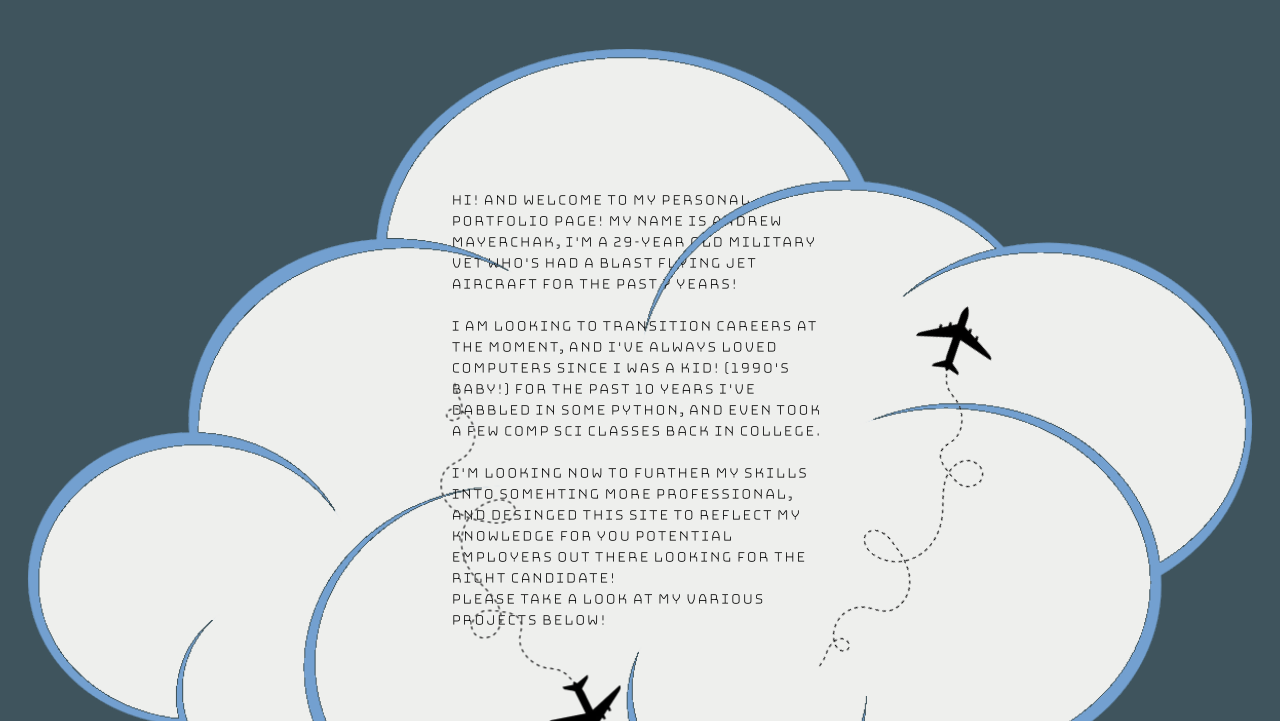
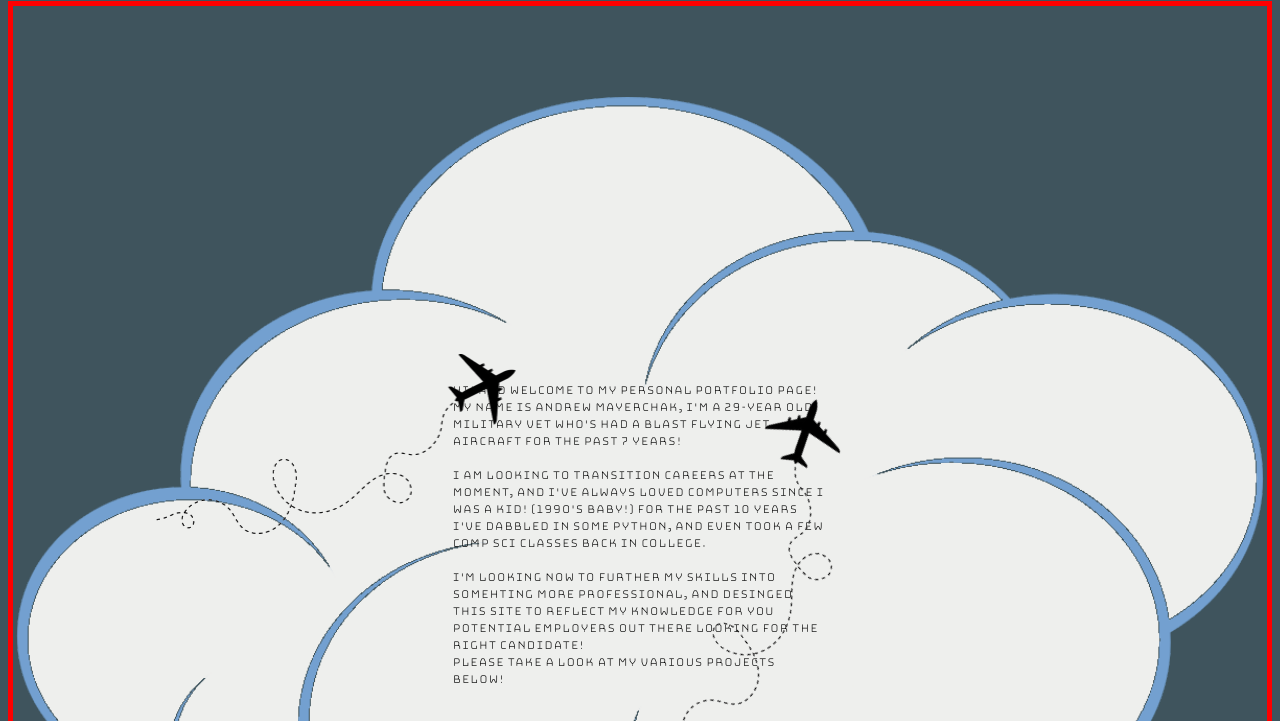
Before and after one commit to Drew2017/Drew2017.github.io, a plain HTML site: page index.html in a window 1280 px wide. Shown: the part 79-800 px from the top of the page. Drawn offline with Linux system fonts and the light colour scheme.

Commit message:
scaling fixed

```diff
--- a/index.css
+++ b/index.css
@@ -16,44 +16,29 @@ header h1{
     /* border: 5px solid yellow; */
 }
 
-#welcome{
+.image_container{
     position: relative;
     margin:0 auto;
-    /* border: 5px solid red; */
+    scale: 100%;
+    border: 5px solid red;
 
 }
 
-/* .separator{
-    position: relative;
-    border: 5px solid salmon;
-    height: 100%;
-    width: 40%;
-    margin:0 auto;
-    padding:25%;
-} */
-
-#welcome p{
+p{
     display: block;
     position: relative;
     padding: 25%;
-    padding-top: 15%;
+    padding-top: 30%;
     margin: 0 auto;
     width: 30%;
     font-weight: bold;
-    font-size:1rem;
+    font-size:1vw;
     font-family: "bungee_hairline";
-    /* background-image: url('Cloud_inside.png');
-    background-size: contain;
-    background-position:center;
-    background-repeat: no-repeat;
-    background-clip:padding-box;
-    background-position-y: 0%; */
-    /* border: 5px solid blue; */
 }
 
 .cloud{
     position: absolute;
-    top:16%;
+    top:0%;
     left:0%;
     width: 100%;
     height: 100%;
@@ -62,6 +47,8 @@ header h1{
 
 #Cloud_outline{
     z-index: 1;
+    position: absolute;
+    top:0%;
 }
 
 img{
@@ -74,21 +61,20 @@ img{
 }
 
 #kc-135{
-    scale: 50%;
-    transform: rotate(90deg);
+    transform: scale(50%) translate(-50%, -50%) rotate(0deg);
     position: absolute;
-    left: 10%;
-    top: 55%;
-    /* border:5px solid purple; */
+    left: 8%;
+    top: 35%;
+    /* border:5px solid red; */
+
 }
 
 
 #f-16{
     position: absolute;
     top:50%;
-    right:0%;
-    scale: 50%;
-    transform: rotate(-45deg);
+    right:-5%;
+    transform:scale(50%) translate(-50%, -50%) rotate(-45deg);
     /* border:5px solid purple; */
 
 }
--- a/index.html
+++ b/index.html
@@ -8,8 +8,7 @@
         <header>
             <h1>Confidently Code and Connect</h1>
         </header>
-        <div class="'image_container">
-        <section id="welcome">
+        <div class="image_container">
             <p>Hi! And welcome to my personal portfolio page!
                 My name is Andrew Mayerchak, I'm a 29-year old military vet who's had a blast flying
                  jet aircraft for the past 7 years!<br><br>I am looking to transition careers at the moment,
@@ -17,7 +16,6 @@
                   I've dabbled in some Python, and even took a few Comp Sci classes back in college.<br><br>I'm
                   looking now to further my skills into somehting more professional, and desinged this site
                   to reflect my knowledge for you potential employers out there looking for the right candidate!<br>Please take a look at my various projects below!</p>
-        </section>
         <img id="Cloud_inside" class="cloud" src="Cloud_inside.png">
         <img id="Cloud_outline" class="cloud" src="Cloud_outline.png">
         <img class="dotted" id="kc-135" src="kc-135_dotted.png">
```
